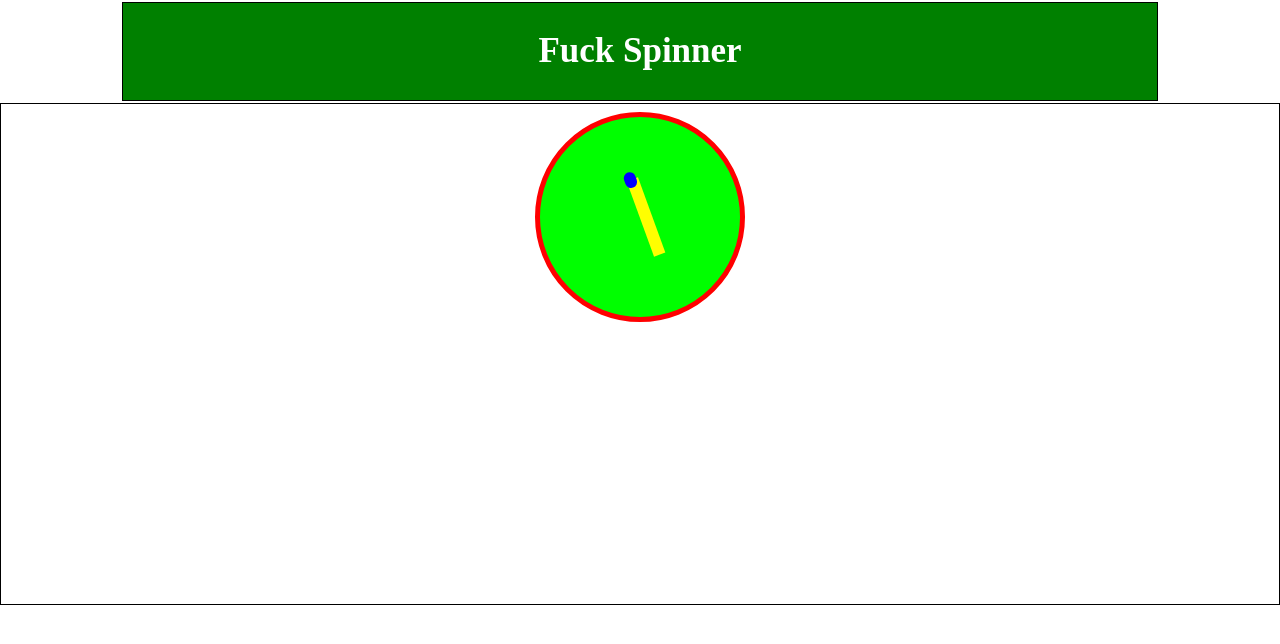
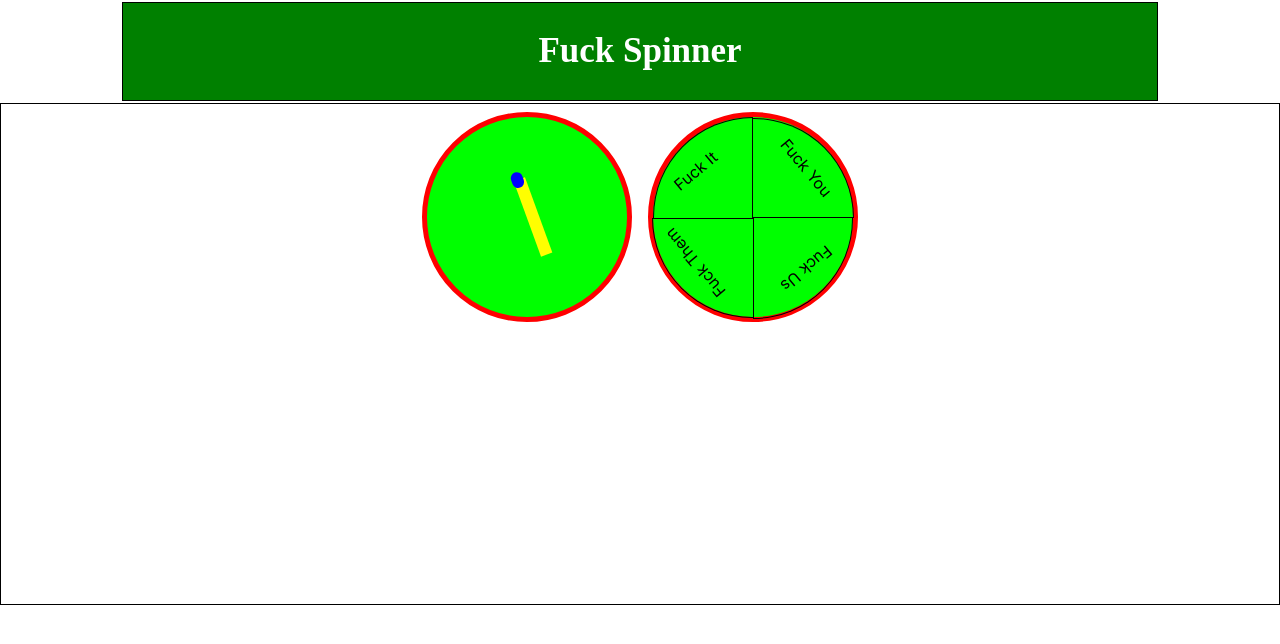
Before and after one commit to Knewmule/spinnerGame, a React (Create React App) app in the folder fuckspinner/: page / in a window 1280 px wide. Shown: the top 644 px of the page. Built offline with nearby package versions, Linux system fonts and the light colour scheme.

Commit message:
Added style components to make the spinner and board

```diff
--- /dev/null
+++ b/fuckspinner/src/Circlefucks/Circlefucks.jsx
@@ -0,0 +1,73 @@
+import {styled} from 'styled-components';
+import { useState } from 'react';
+const Fucks = styled.div`
+display:flex;
+  flex-direction:row;
+  justify-content:center;
+  align-content:space-evenly;
+  width:100%;
+  height:100%;
+`
+const Drawoutspan = styled.span`
+display:flex;
+  justify-content:baseline;
+  align-content:center;
+  margin:1%;
+  width:100%;
+  height:50%;
+  align-items:flex-end;
+  transform: rotate(-40deg);
+`
+const Drawout = styled.p`
+padding:0%;
+  margin:0%;
+  width:50%;
+  height:50%;
+  border-top-left-radius:100px;
+  border:1px solid black;
+  transform:rotate(${props=>props.id});
+`
+const Fucksr = styled.div`
+display:flex;
+  flex-direction:row;
+  justify-content:center;
+  align-content:space-evenly;
+  width:100%;
+  height:100%;
+position:absolute;
+
+  top:50%;
+
+`
+
+
+
+export default function Circlefucks(){
+
+    const circlerotate = {
+        it:0+'deg', you:90+'deg',them:-90+'deg',us:180+'deg'
+      }
+    return (
+
+        <><Fucks>
+            <Drawout id={circlerotate.it}>
+            <Drawoutspan >Fuck It</Drawoutspan>
+            </Drawout>
+            <Drawout id={circlerotate.you}>
+            <Drawoutspan>Fuck You</Drawoutspan>
+            </Drawout>
+            </Fucks>
+            <Fucksr>
+            <Drawout id={circlerotate.them}>
+            <Drawoutspan>Fuck Them</Drawoutspan>
+            </Drawout>
+            <Drawout id={circlerotate.us}>
+            <Drawoutspan>Fuck Us</Drawoutspan>
+            </Drawout>
+            </Fucksr>
+
+
+        </>
+
+    );
+}
--- a/fuckspinner/src/Core/Core.jsx
+++ b/fuckspinner/src/Core/Core.jsx
@@ -1,5 +1,8 @@
 import { styled } from "styled-components";
+import Circlefucks from "../Circlefucks/Circlefucks";
+import { useState } from "react";
 const Container = styled.div`
+
 
     display: flex;
     justify-content: center;
@@ -71,15 +74,29 @@ const Aligner = styled.span`
   }
 }
 `
+const Fucks = styled.div`
+display:flex;
+  flex-direction:row;
+  justify-content:center;
+  align-content:space-evenly;
+  width:100%;
+  height:100%;
+`
+// const [circlerot,setCirclerot] = useState({
+//   it:0+'deg', you:90+'deg'
+// })
 
 export default function Core(){
 
     return(
         <Container>
     <Circle>
-
-            <Aligner><Bluedot /></Aligner>
-
+      <Aligner><Bluedot /></Aligner>
+    </Circle>
+    <Circle>
+      <Fucks>
+      <Circlefucks />
+      </Fucks>
     </Circle>
     </Container>
     );
--- /dev/null
+++ b/fuckspinner/src/Drawout/Drawout.jsx
@@ -0,0 +1,5 @@
+
+export default function Drawout(){
+
+
+}
```
